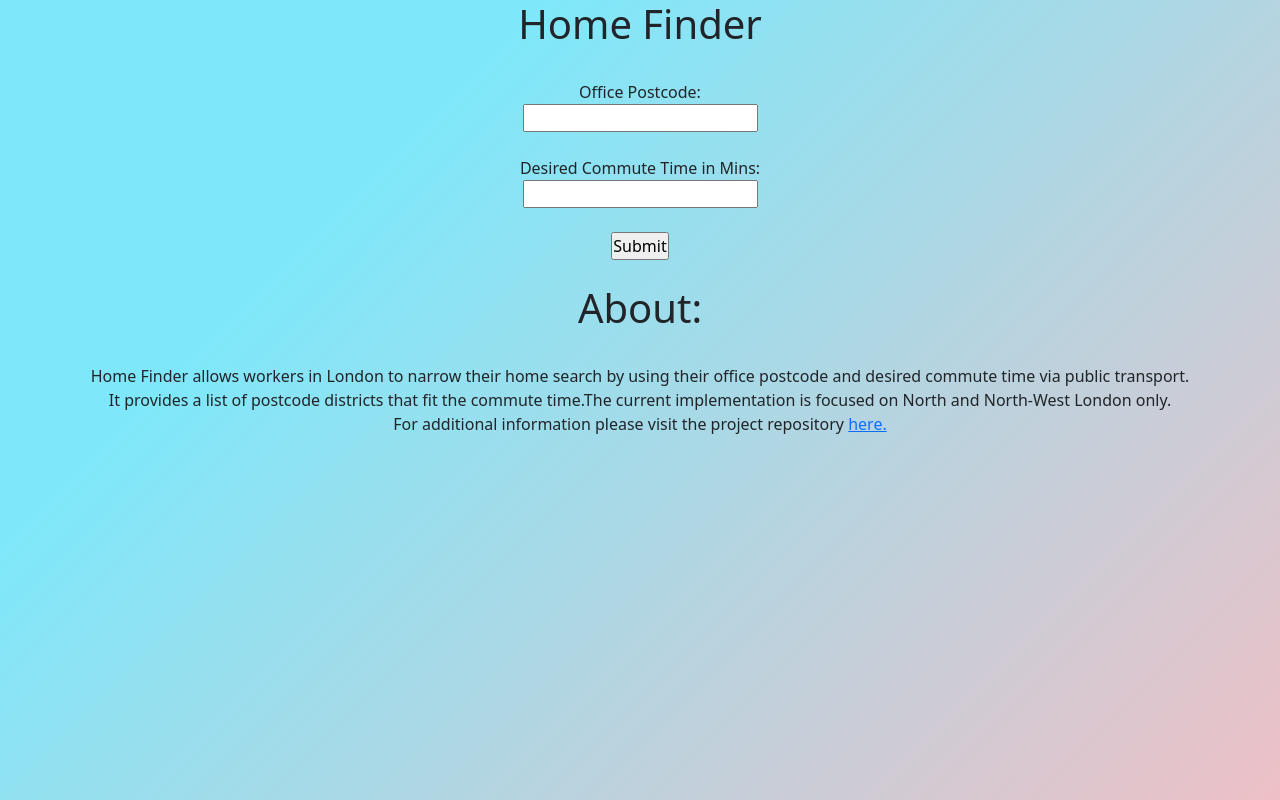
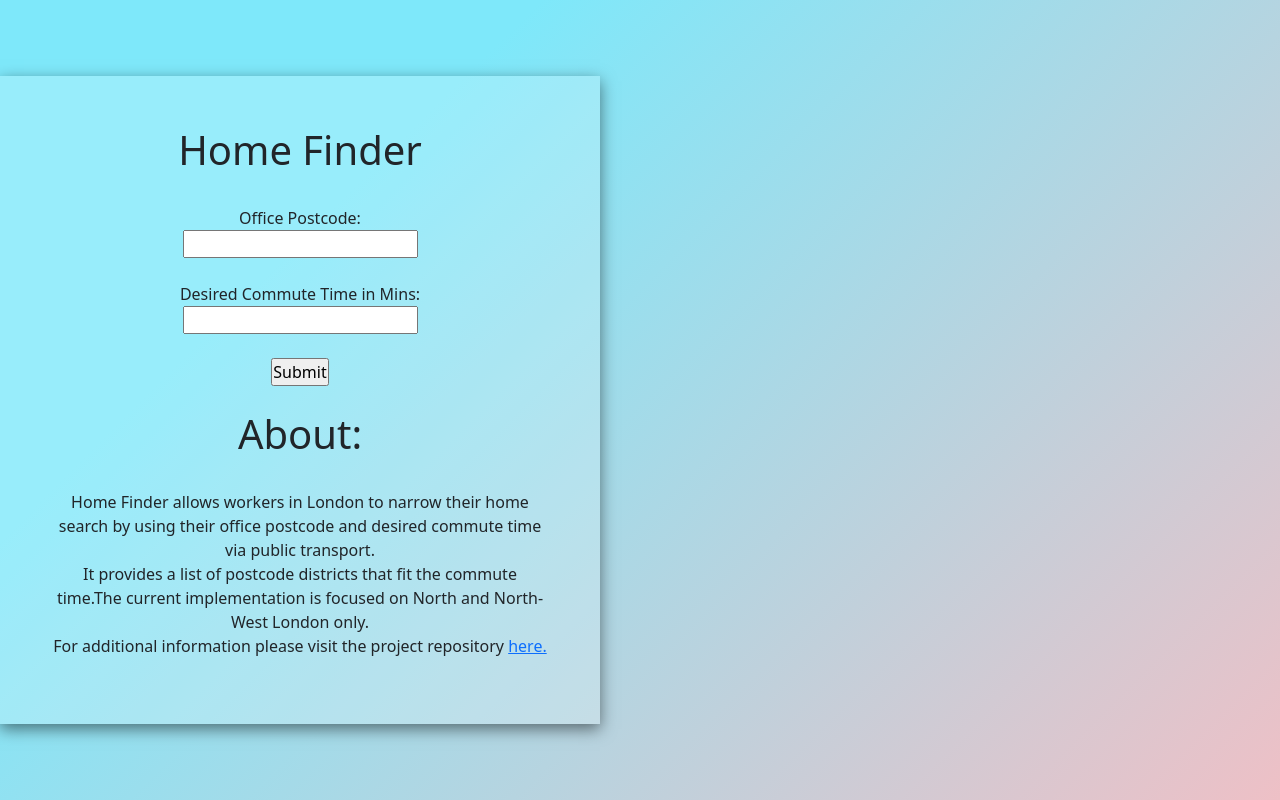
Before and after one commit to 0xfarhaan/homefinder, a Flask app: page / in a window 1280 px wide. Run offline with Flask 2, Linux system fonts and the light colour scheme.

Commit message:
Transparent background added

```diff
--- a/app/static/styles/style.css
+++ b/app/static/styles/style.css
@@ -9,4 +9,15 @@ section {
   height: 100vh;
   background-color: #eec0c6;
   background-image: linear-gradient(315deg, #eec0c6 0%, #7ee8fa 74%);
+  align-items: center;
+  align-content: center;
+  display: flex;
 }
+
+.box {
+  position: relative;
+  max-width: 600px;
+  padding: 50px;
+  background: rgba(255,255,255,.2);
+  box-shadow: 0 5px 15px rgba(0,0,0, .5);
+}
--- a/app/templates/index.html
+++ b/app/templates/index.html
@@ -8,6 +8,7 @@
     <script src="https://cdn.jsdelivr.net/npm/bootstrap@5.0.0-beta1/dist/js/bootstrap.bundle.min.js" integrity="sha384-ygbV9kiqUc6oa4msXn9868pTtWMgiQaeYH7/t7LECLbyPA2x65Kgf80OJFdroafW" crossorigin="anonymous"></script>
 <body>
     <section>
+        <div class="box">
             <div class="row">
                 <div class="col-lg text-center">
                     <div class="page-header">
@@ -32,6 +33,7 @@
                     </p>
                 </div>
             </div>
+        </div>
     </section>
 </body>
 </html>
```
Lines whose indentation alone changed are shown as unchanged.
